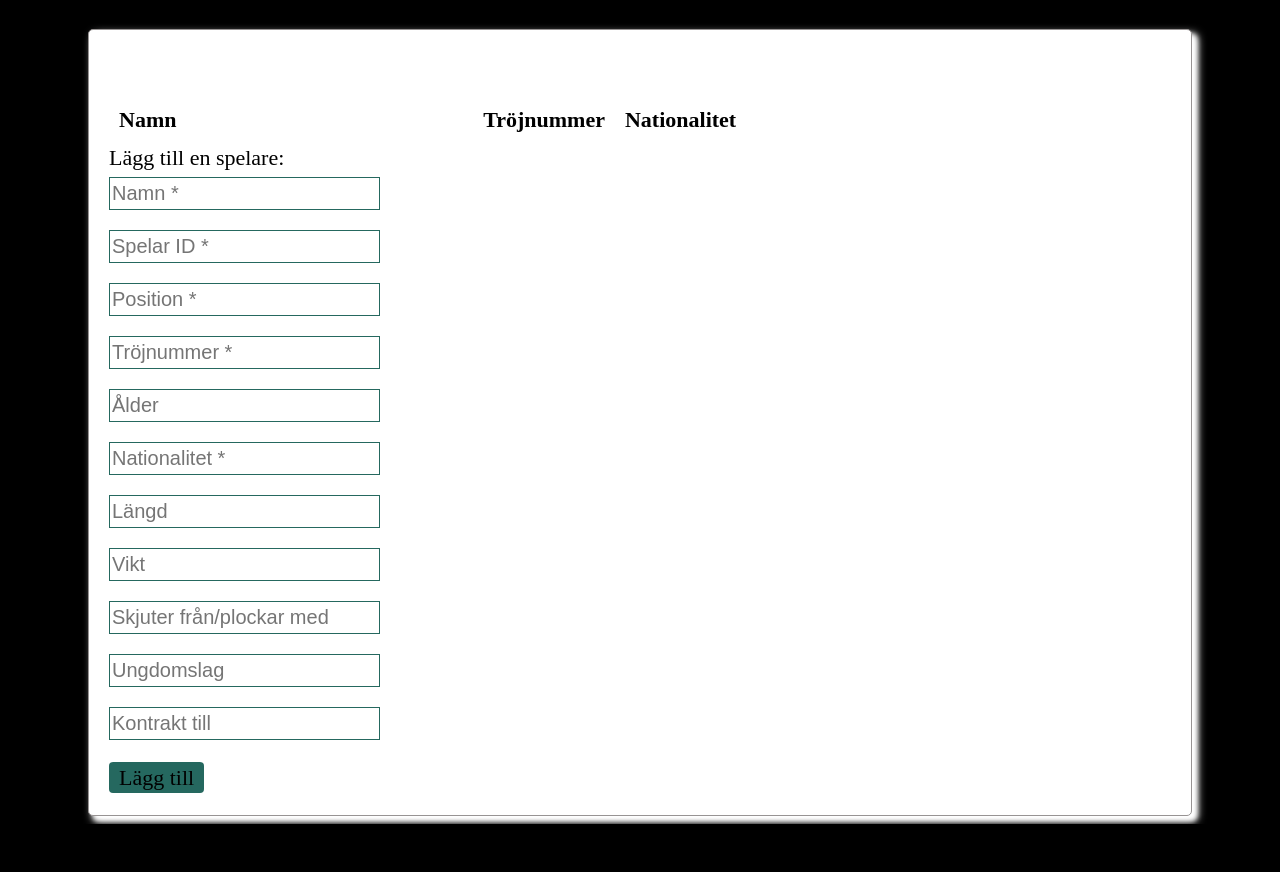
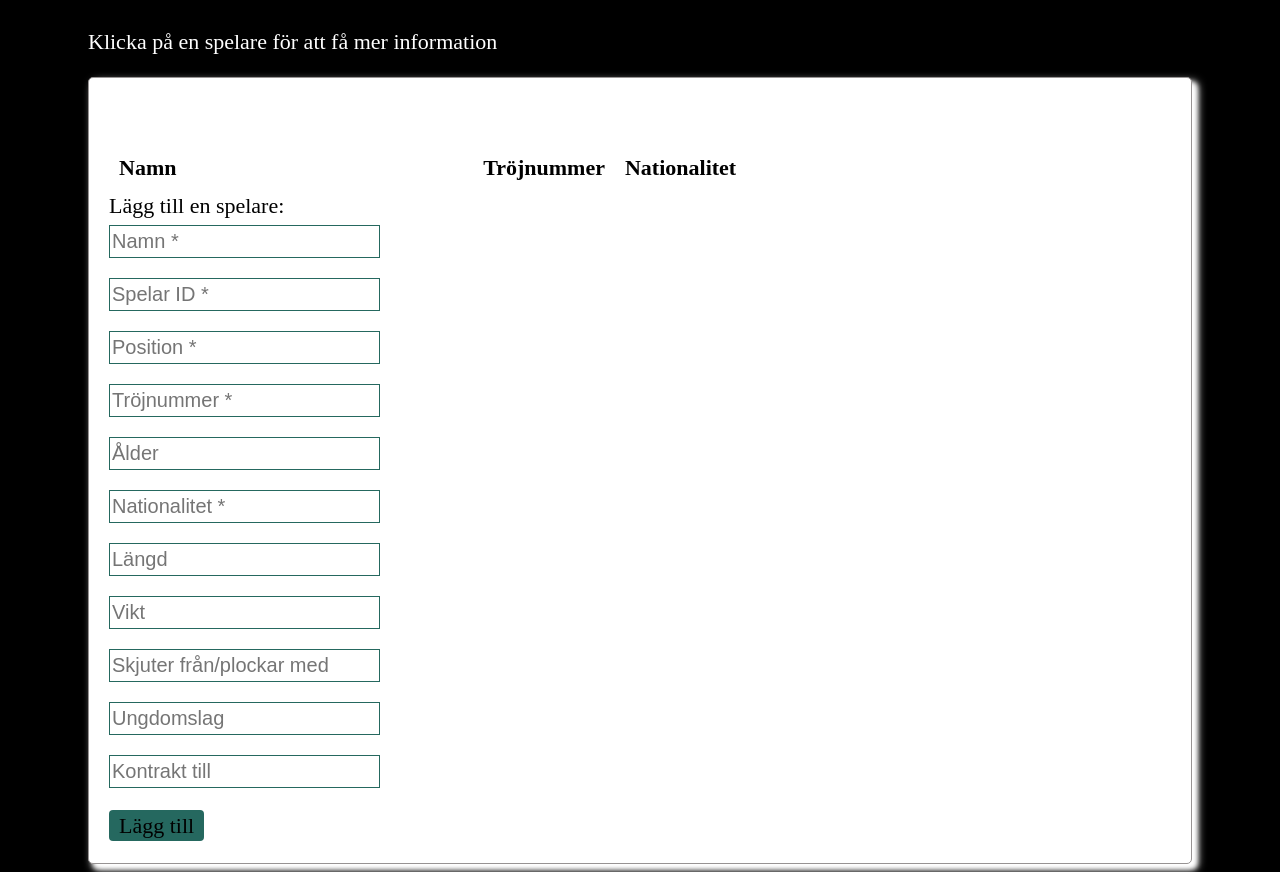
Before and after one commit to Tjejmie/jasv2000_project_frontend_dt190g, a plain HTML site: page team.html in a window 1280 px wide. Before the commit the page ends 824 px from the top, so only its background shows below. Drawn offline with Linux system fonts and the light colour scheme; no server answers.

Commit message:
Last-last change in team.html

```diff
--- a/team.html
+++ b/team.html
@@ -17,6 +17,7 @@
 	<body>
 		<header>
 			<a class="nav-link" href="index.html"><h1 class="center" id="teamName"></h1></a>
+			<p>Klicka på en spelare för att få mer information</p>
 
 
 		</header>
```
